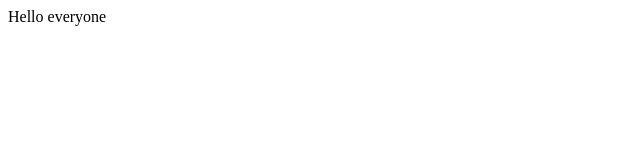
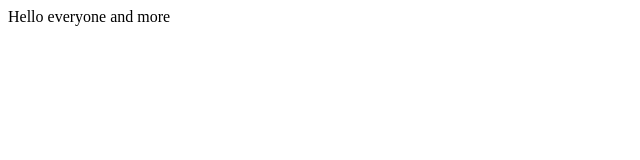
Before and after one commit to colin27091/simple-server, a website: page public/index.html in a window 1280 px wide. Shown: the full height of the page, 0-640 px from the left. Drawn offline with Linux system fonts and the light colour scheme; files that its build step writes are made by us from their sources.

Commit message:
and more

```diff
--- a/public/index.html
+++ b/public/index.html
@@ -9,6 +9,6 @@
     <title>Document</title>
 </head>
 <body>
-    Hello everyone
+    Hello everyone and more
 </body>
 </html>
```
